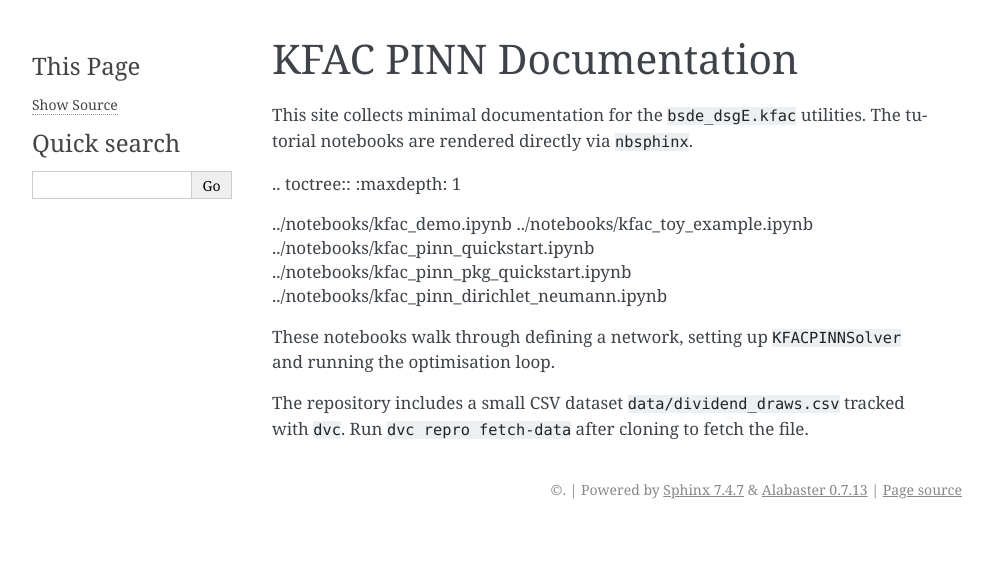
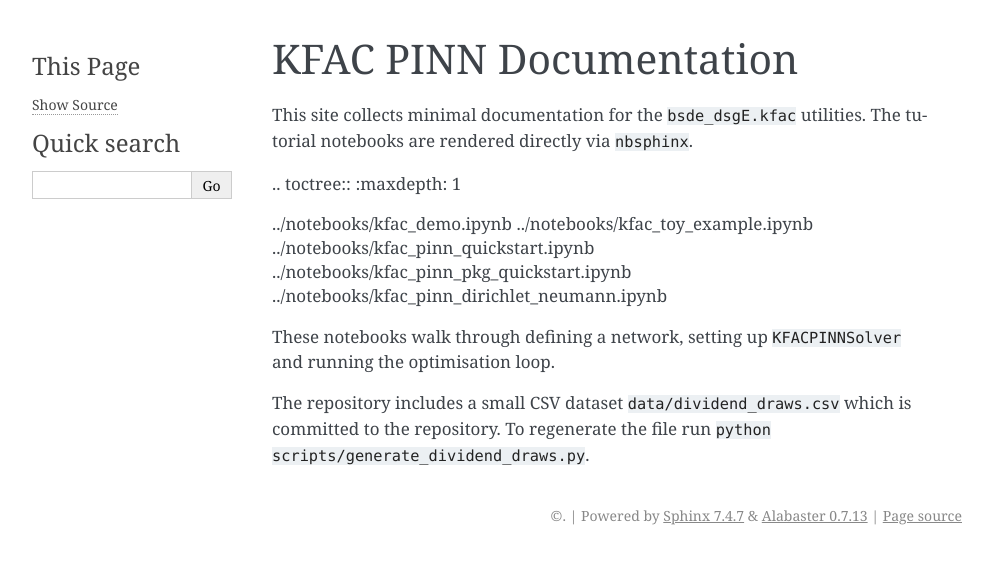
Before and after one commit to BabaYara/DSGE_BSDE, a Sphinx documentation site: the page built from docs/index.md, in a window 1280 px wide. Shown: the top 564 px of the page, without its empty margins (148-1141 px from the left). Built offline with Sphinx 7.4.7, drawn with Linux system fonts in a browser that asks for light colours.

Commit message:
embed dividend dataset

```diff
--- a/docs/index.md
+++ b/docs/index.md
@@ -13,5 +13,6 @@ This site collects minimal documentation for the `bsde_dsgE.kfac` utilities. The
 
 These notebooks walk through defining a network, setting up ``KFACPINNSolver`` and running the optimisation loop.
 
-The repository includes a small CSV dataset `data/dividend_draws.csv` tracked with
-`dvc`. Run ``dvc repro fetch-data`` after cloning to fetch the file.
+The repository includes a small CSV dataset `data/dividend_draws.csv` which is
+committed to the repository. To regenerate the file run
+``python scripts/generate_dividend_draws.py``.
--- a/pyproject.toml
+++ b/pyproject.toml
@@ -20,7 +20,6 @@ docs = [
   "jupyter",
 ]
 dev  = ["pytest", "ruff", "black", "mypy", "pre-commit", "jupyterlab"]
-examples = ["dvc"]
 
 [project.scripts]
 pinn-demo = "bsde_dsgE.cli:pinn_demo"
```
Also changed, not shown: README.md (+3 -4 lines), dvc.yaml (deleted, +0 -7 lines), 8 other files.
